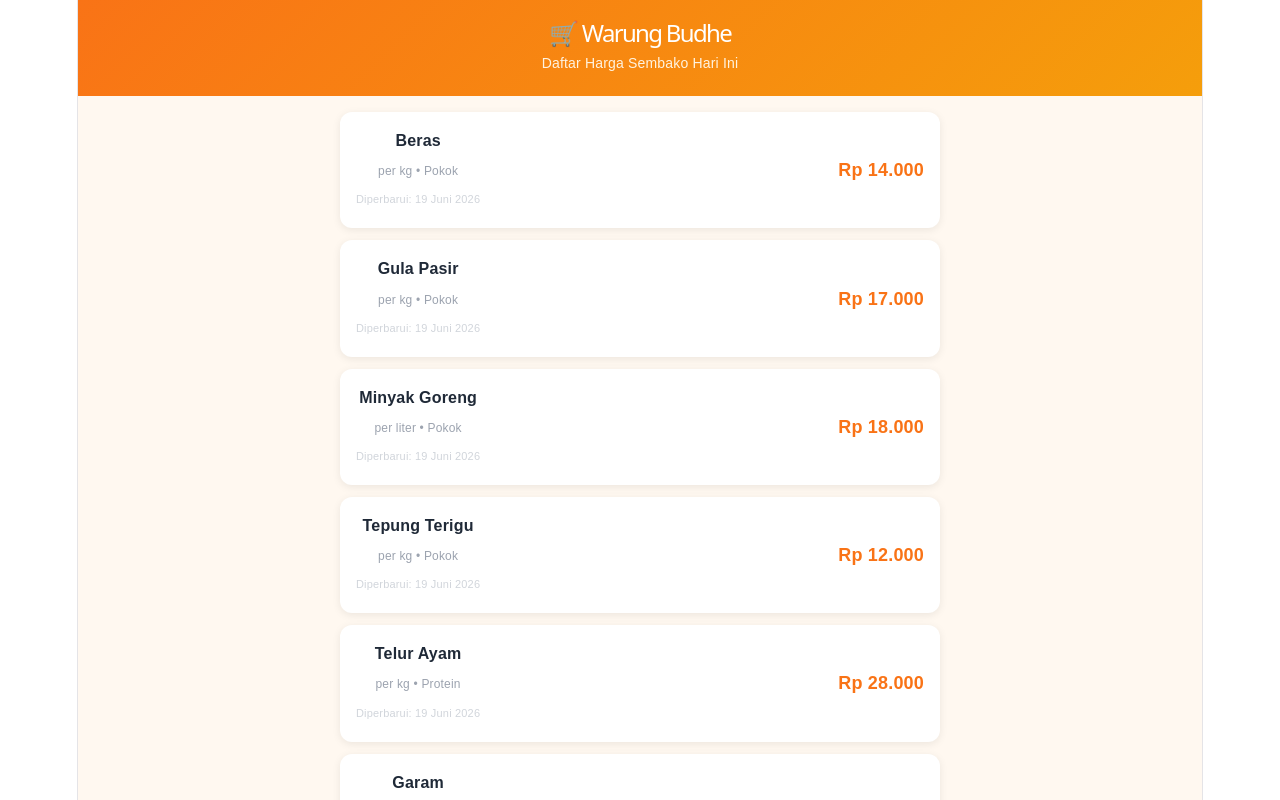
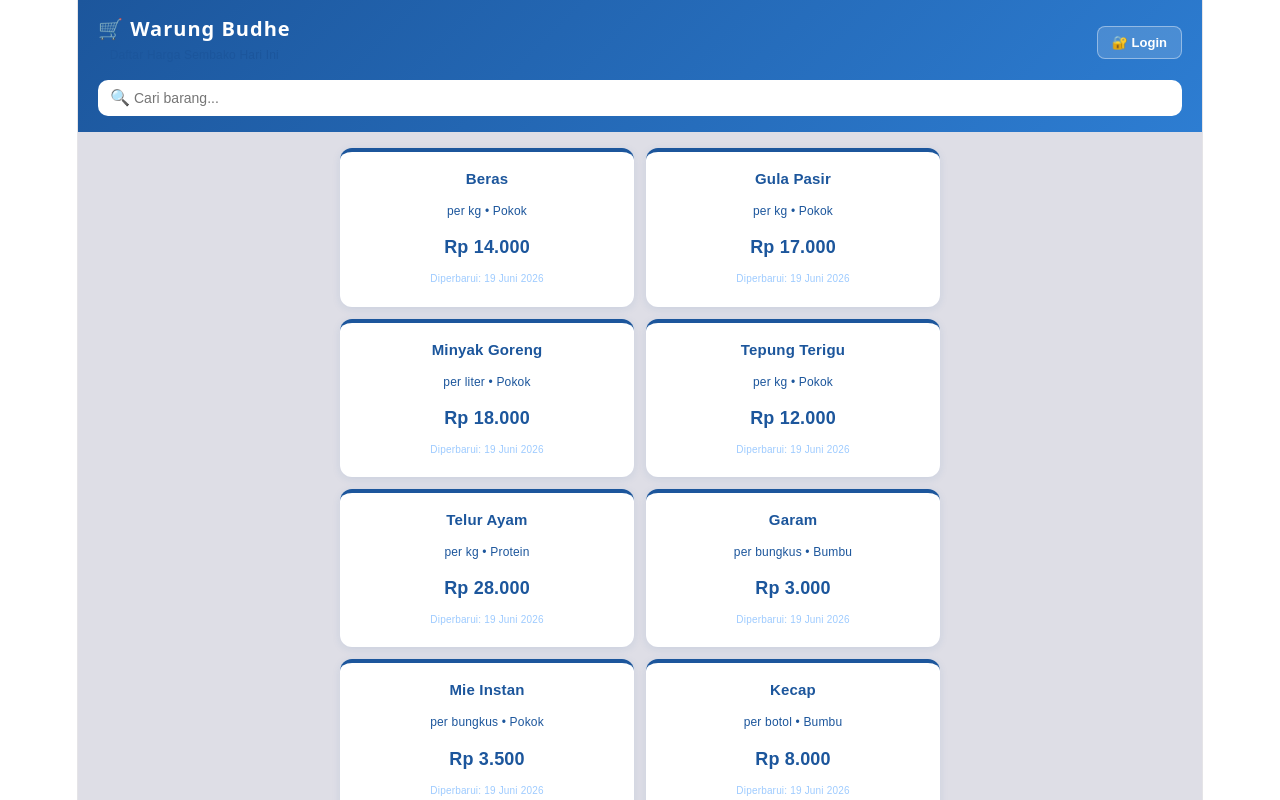
Before and after one commit to adekasekar/Warung-Budhe, a React (Vite) app: page / in a window 1280 px wide. Shown: the top 800 px of the page. Built offline with nearby package versions, Linux system fonts and the light colour scheme.

Commit message:
tampilan 2 kolom grid

```diff
--- a/src/pages/PublicView.jsx
+++ b/src/pages/PublicView.jsx
@@ -1,5 +1,5 @@
 import { useState, useEffect } from 'react'
-import { Link } from 'react-router-dom'
+import { useNavigate } from 'react-router-dom'
 
 const DATA_AWAL = [
   { id: 1, nama: 'Beras', harga: 14000, satuan: 'kg', kategori: 'Pokok', diperbarui: new Date().toISOString() },
@@ -14,6 +14,8 @@ const DATA_AWAL = [
 
 export default function PublicView() {
   const [barang, setBarang] = useState([])
+  const [search, setSearch] = useState('')
+  const navigate = useNavigate()
 
   useEffect(() => {
     const data = localStorage.getItem('sembako')
@@ -31,41 +33,63 @@ export default function PublicView() {
   const formatTanggal = (iso) =>
     new Date(iso).toLocaleDateString('id-ID', { day: 'numeric', month: 'long', year: 'numeric' })
 
+  const filtered = barang.filter(b => b.nama.toLowerCase().includes(search.toLowerCase()))
+
   return (
-    <div style={{ minHeight: '100vh', background: '#fff8f0', fontFamily: 'sans-serif' }}>
+    <div style={{ minHeight: '100vh', background: '#dedee6', fontFamily: 'sans-serif' }}>
       {/* Header */}
-      <div style={{ background: 'linear-gradient(135deg, #f97316, #f59e0b)', padding: '20px', textAlign: 'center' }}>
-        <h1 style={{ color: 'white', margin: 0, fontSize: '24px' }}>🛒 Warung Budhe</h1>
-        <p style={{ color: '#fff3e0', margin: '4px 0 0', fontSize: '14px' }}>Daftar Harga Sembako Hari Ini</p>
+      <div style={{ background: 'linear-gradient(135deg, #1c569c, #2d7dd2)', padding: '16px 20px' }}>
+        <div style={{ display: 'flex', justifyContent: 'space-between', alignItems: 'center', marginBottom: '12px' }}>
+          <div>
+            <h1 style={{ color: 'white', margin: 0, fontSize: '20px', fontWeight: 'bold', letterSpacing: '1px' }}>🛒 Warung Budhe</h1>
+            <p style={{ color: '#1c569c', margin: 0, fontSize: '12px' }}>Daftar Harga Sembako Hari Ini</p>
+          </div>
+          <button
+            onClick={() => navigate('/admin')}
+            style={{ background: 'rgba(255,255,255,0.15)', color: 'white', border: '1px solid rgba(255,255,255,0.4)', borderRadius: '8px', padding: '8px 14px', cursor: 'pointer', fontSize: '13px', fontWeight: 'bold' }}
+          >
+            🔐 Login
+          </button>
+        </div>
+
+        {/* Search Bar */}
+        <div style={{ position: 'relative' }}>
+          <span style={{ position: 'absolute', left: '12px', top: '50%', transform: 'translateY(-50%)', fontSize: '16px' }}>🔍</span>
+          <input
+            type="text"
+            placeholder="Cari barang..."
+            value={search}
+            onChange={e => setSearch(e.target.value)}
+            style={{ width: '100%', padding: '10px 12px 10px 36px', borderRadius: '10px', border: 'none', fontSize: '14px', boxSizing: 'border-box', outline: 'none', background: 'white', color: '#1c569c' }}
+          />
+        </div>
       </div>
 
       {/* Daftar Barang */}
-      <div style={{ padding: '16px', maxWidth: '600px', margin: '0 auto' }}>
-        {barang.map(item => (
-          <div key={item.id} style={{
-            background: 'white', borderRadius: '12px', padding: '16px',
-            marginBottom: '12px', boxShadow: '0 2px 8px rgba(0,0,0,0.08)',
-            display: 'flex', justifyContent: 'space-between', alignItems: 'center'
-          }}>
-            <div>
-              <div style={{ fontWeight: 'bold', fontSize: '16px', color: '#1f2937' }}>{item.nama}</div>
-              <div style={{ fontSize: '12px', color: '#9ca3af', marginTop: '4px' }}>
-                per {item.satuan} • {item.kategori}
-              </div>
-              <div style={{ fontSize: '11px', color: '#d1d5db', marginTop: '2px' }}>
-                Diperbarui: {formatTanggal(item.diperbarui)}
-              </div>
-            </div>
-            <div style={{ fontSize: '18px', fontWeight: 'bold', color: '#f97316' }}>
-              {formatHarga(item.harga)}
-            </div>
+      <div style={{ padding: '16px', maxWidth: '600px', margin: '0 auto', display: 'grid', gridTemplateColumns: '1fr 1fr', gap: '12px' }}>
+        {filtered.length === 0 && (
+          <div style={{ textAlign: 'center', color: '#1c569c', marginTop: '40px' }}>
+            Coba cek lagi tulisannya ibu sayang 😔
           </div>
-        ))}
+        )}
+{filtered.map(item => (
+  <div key={item.id} style={{
+    background: 'white', borderRadius: '12px', padding: '14px',
+    boxShadow: '0 2px 8px rgba(28,86,156,0.1)',
+    borderTop: '4px solid #1c569c',
+    display: 'flex', flexDirection: 'column', gap: '6px'
+  }}>
+    <div style={{ fontWeight: 'bold', fontSize: '15px', color: '#1c569c' }}>{item.nama}</div>
+    <div style={{ fontSize: '12px', color: '#1c569c' }}>per {item.satuan} • {item.kategori}</div>
+    <div style={{ fontSize: '18px', fontWeight: 'bold', color: '#1c569c', marginTop: '4px' }}>{formatHarga(item.harga)}</div>
+    <div style={{ fontSize: '10px', color: '#9ecbff' }}>Diperbarui: {formatTanggal(item.diperbarui)}</div>
+  </div>
+))}
       </div>
 
       {/* Footer */}
-      <div style={{ textAlign: 'center', padding: '20px', color: '#9ca3af', fontSize: '12px' }}>
-        <Link to="/admin" style={{ color: '#f97316', textDecoration: 'none' }}>Login Admin</Link>
+      <div style={{ textAlign: 'center', padding: '20px', color: '#1c569c', fontSize: '12px' }}>
+        © 2026 Warung Budhe
       </div>
     </div>
   )
--- a/vite.config.js
+++ b/vite.config.js
@@ -12,8 +12,8 @@ export default defineConfig({
         name: 'Warung Budhe',
         short_name: 'Warung Budhe',
         description: 'Daftar Harga Sembako Warung Budhe',
-        theme_color: '#f97316',
-        background_color: '#fff8f0',
+        theme_color: '#1c569c',
+        background_color: '#dedee6',
         display: 'fullscreen',
         start_url: '/',
         icons: [
```
